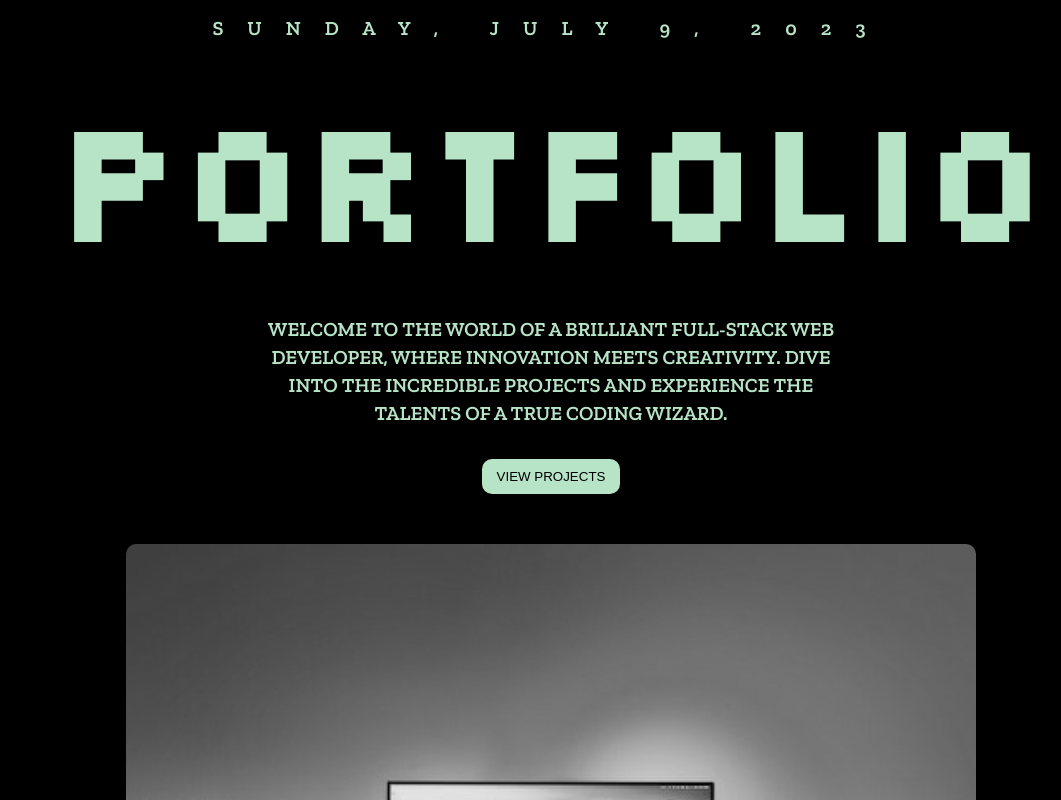
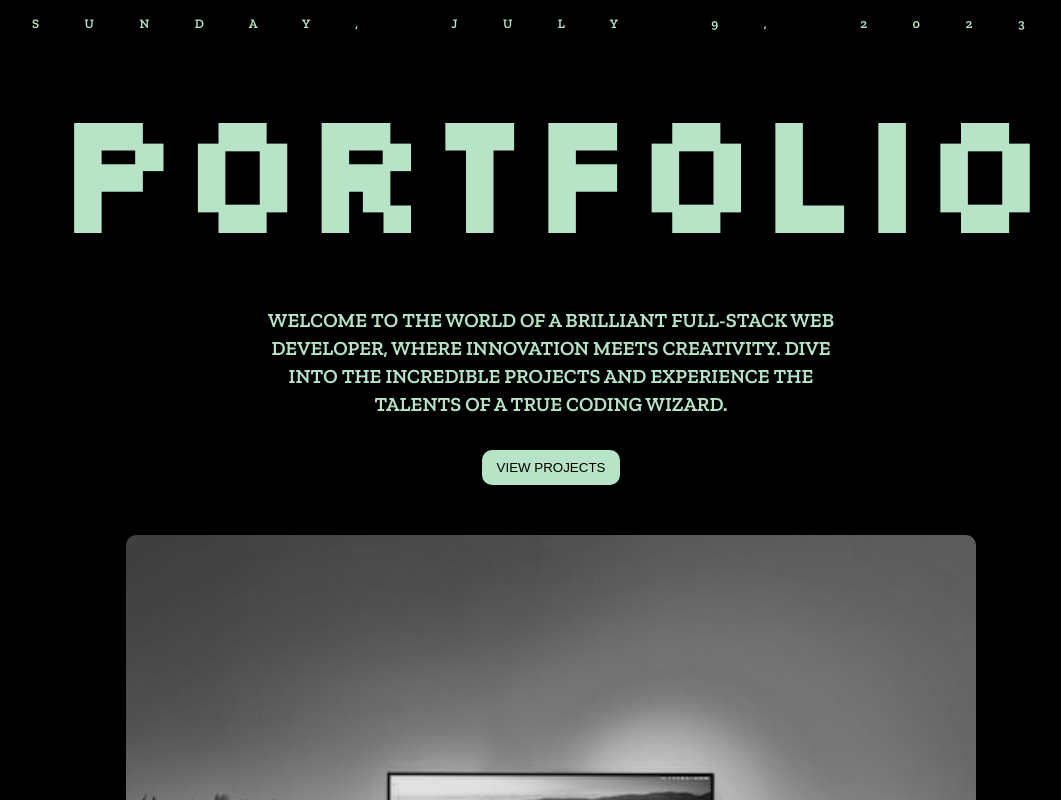
Before and after one commit to Albatraoz12/Portfolio, a React (Vite) app: page / in a window 1280 px wide. Shown: the top 800 px of the page, without its empty margins (89-1150 px from the left). Built offline with nearby package versions, Linux system fonts and the light colour scheme.

Commit message:
style header section to match desktop design

```diff
--- a/src/components/header/header.scss
+++ b/src/components/header/header.scss
@@ -87,9 +87,16 @@ figure img {
 }
 
 @include desktop {
-  header h1 {
-    font-size: 165px;
-    width: 100%;
+  header {
+    span {
+      font-size: 13px;
+      letter-spacing: 3.5em;
+      width: 100%;
+    }
+    h1 {
+      font-size: 165px;
+      width: 100%;
+    }
   }
 
   figure img {
```
